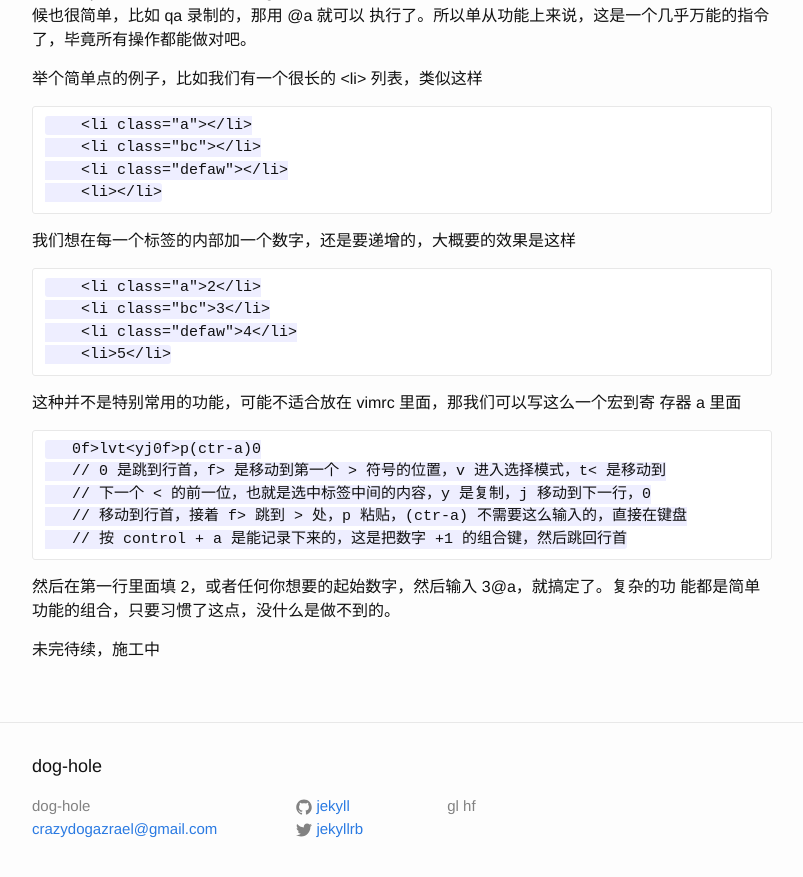
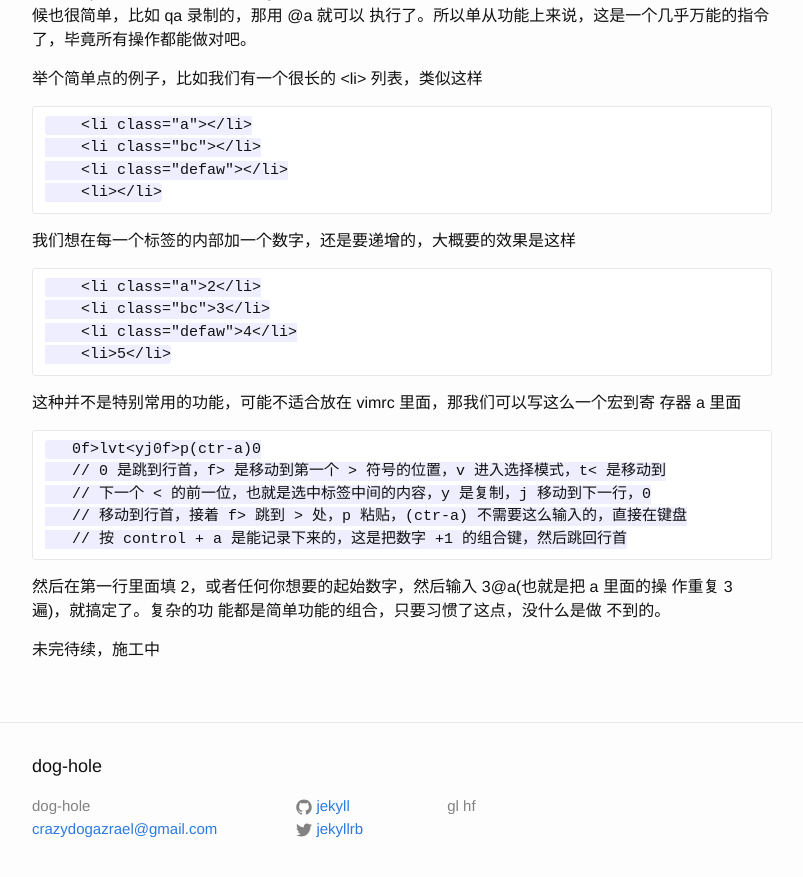
Before and after one commit to Crazydogs/Crazydogs.github.io, a Jekyll site: the page built from _posts/2016-8-16-vim-的使用姿势.markdown, in a window 1280 px wide and 900 px high, scrolled down 3645 px. Shown: the top 877 px of the window, without its empty margins (238-1041 px from the left). Built offline with Jekyll 4.4.1, drawn with Linux system fonts in a browser that asks for light colours; some of the changed text lies outside the part shown.

Commit message:
错漏修改

`````diff
--- a/_posts/2016-8-16-vim-的使用姿势.markdown
+++ b/_posts/2016-8-16-vim-的使用姿势.markdown
@@ -204,8 +204,9 @@ vim，我感觉乐趣是为自己量身定做一个编辑器。须要把一个
    // 按 control + a 是能记录下来的，这是把数字 +1 的组合键，然后跳回行首
 ````
 
-然后在第一行里面填 2，或者任何你想要的起始数字，然后输入 3@a，就搞定了。复杂的功
-能都是简单功能的组合，只要习惯了这点，没什么是做不到的。
+然后在第一行里面填 2，或者任何你想要的起始数字，然后输入 3@a(也就是把 a 里面的操
+作重复 3 遍)，就搞定了。复杂的功 能都是简单功能的组合，只要习惯了这点，没什么是做
+不到的。
 
 
 未完待续，施工中
`````
Also changed, not shown: other parts of _posts/2016-8-16-vim-的使用姿势.markdown (+1 -1 lines).
